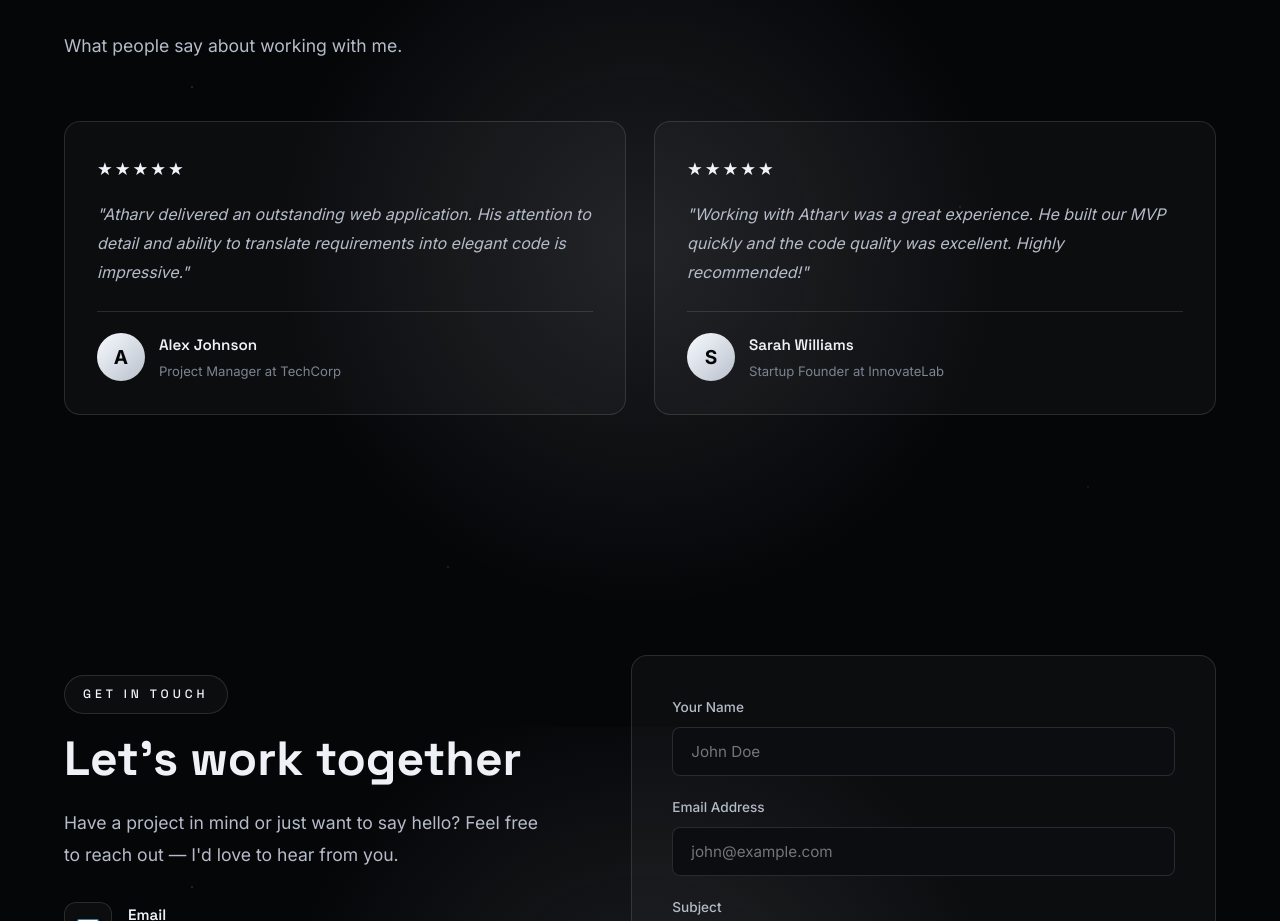
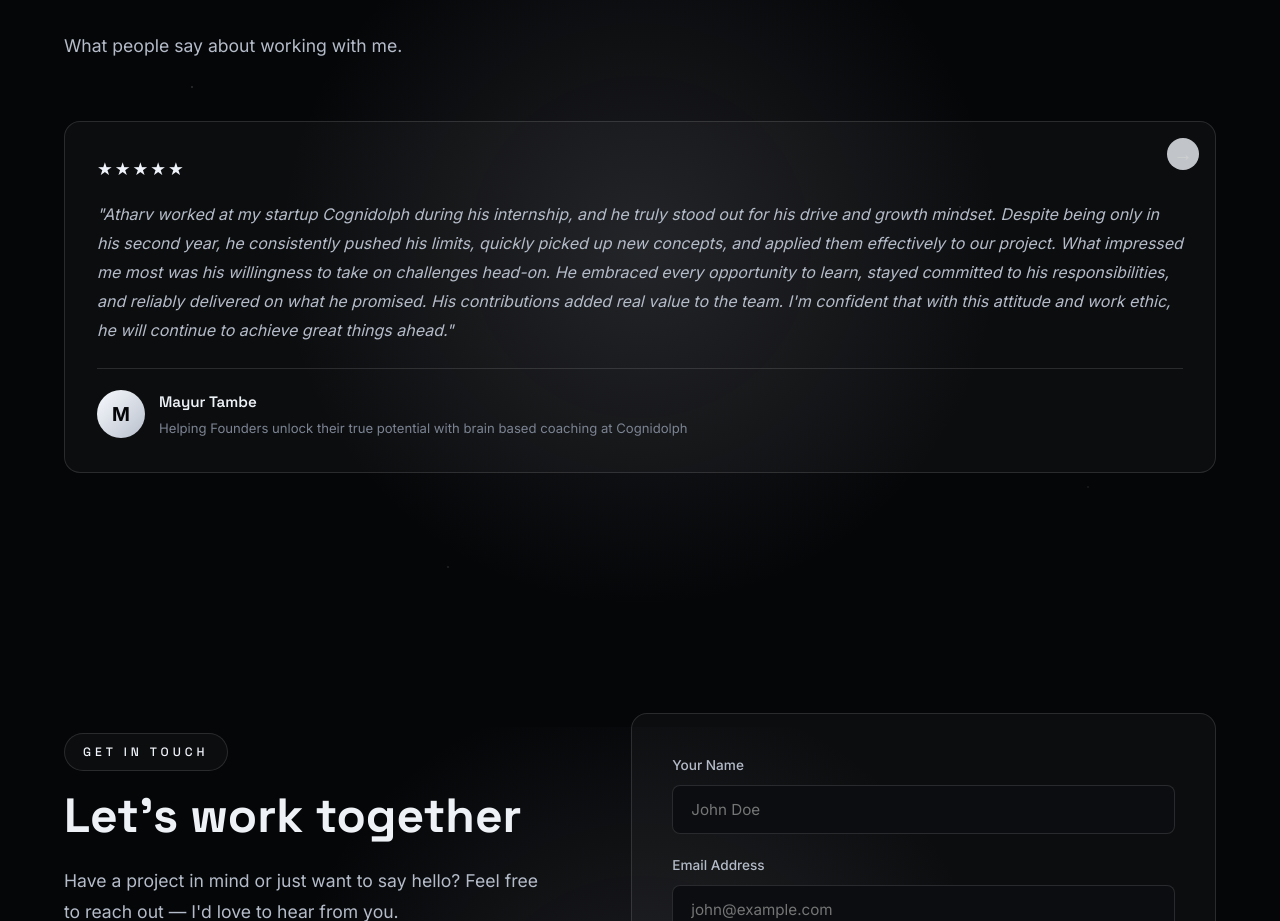
Before and after one commit to attu0/Portfolio, a React (Vite) app in the folder Frontend/: page / in a window 1280 px wide. Shown: the part 6473-7394 px from the top of the page. Built offline with nearby package versions, Linux system fonts and the light colour scheme.

Commit message:
Updated testimonial section

```diff
--- a/Frontend/src/App.css
+++ b/Frontend/src/App.css
@@ -1082,6 +1082,7 @@
     transition: var(--transition-medium);
     display: flex;
     flex-direction: column;
+    position: relative;
 }
 
 .testimonial-card:hover {
@@ -1089,6 +1090,28 @@
     border-color: var(--border-accent);
     transform: translateY(-6px);
     box-shadow: 0 20px 60px rgba(212, 212, 216, 0.08);
+}
+
+.testimonial-link-badge {
+    position: absolute;
+    top: 16px;
+    right: 16px;
+    width: 32px;
+    height: 32px;
+    background: var(--accent-primary);
+    border-radius: 50%;
+    display: flex;
+    align-items: center;
+    justify-content: center;
+    color: white;
+    font-size: 1.2rem;
+    opacity: 0.8;
+    transition: all 0.3s ease;
+}
+
+.testimonial-card:hover .testimonial-link-badge {
+    opacity: 1;
+    transform: scale(1.15);
 }
 
 .testimonial-stars {
--- a/Frontend/src/components/Testimonials.jsx
+++ b/Frontend/src/components/Testimonials.jsx
@@ -3,21 +3,13 @@ import React from "react";
 const fallbackTestimonials = [
     {
         _id: "1",
-        name: "Alex Johnson",
-        role: "Project Manager",
-        company: "TechCorp",
+        name: "Mayur Tambe",
+        role: "Helping Founders unlock their true potential with brain based coaching",
+        company: "Cognidolph",
         message:
-            "Atharv delivered an outstanding web application. His attention to detail and ability to translate requirements into elegant code is impressive.",
+            "Atharv worked at my startup Cognidolph during his internship, and he truly stood out for his drive and growth mindset. Despite being only in his second year, he consistently pushed his limits, quickly picked up new concepts, and applied them effectively to our project. What impressed me most was his willingness to take on challenges head-on. He embraced every opportunity to learn, stayed committed to his responsibilities, and reliably delivered on what he promised. His contributions added real value to the team. I'm confident that with this attitude and work ethic, he will continue to achieve great things ahead.",
         rating: 5,
-    },
-    {
-        _id: "2",
-        name: "Sarah Williams",
-        role: "Startup Founder",
-        company: "InnovateLab",
-        message:
-            "Working with Atharv was a great experience. He built our MVP quickly and the code quality was excellent. Highly recommended!",
-        rating: 5,
+        linkedinUrl: "https://www.linkedin.com/in/neuromayur/", // Add your LinkedIn profile or recommendation link here
     },
 ];
 
@@ -26,6 +18,12 @@ function Testimonials() {
 
     const renderStars = (rating) => {
         return "★".repeat(rating) + "☆".repeat(5 - rating);
+    };
+
+    const handleRecommendationClick = (linkedinUrl) => {
+        if (linkedinUrl) {
+            window.open(linkedinUrl, "_blank");
+        }
     };
 
     return (
@@ -42,8 +40,15 @@ function Testimonials() {
                         <div
                             className="testimonial-card animate-in"
                             key={t._id || idx}
-                            style={{ animationDelay: `${idx * 0.15}s` }}
+                            style={{ animationDelay: `${idx * 0.15}s`, cursor: t.linkedinUrl ? "pointer" : "default" }}
+                            onClick={() => handleRecommendationClick(t.linkedinUrl)}
+                            title={t.linkedinUrl ? "Click to view on LinkedIn" : ""}
                         >
+                            {t.linkedinUrl && (
+                                <div className="testimonial-link-badge">
+                                    <span>→</span>
+                                </div>
+                            )}
                             <div className="testimonial-stars">
                                 {renderStars(t.rating || 5)}
                             </div>
```
